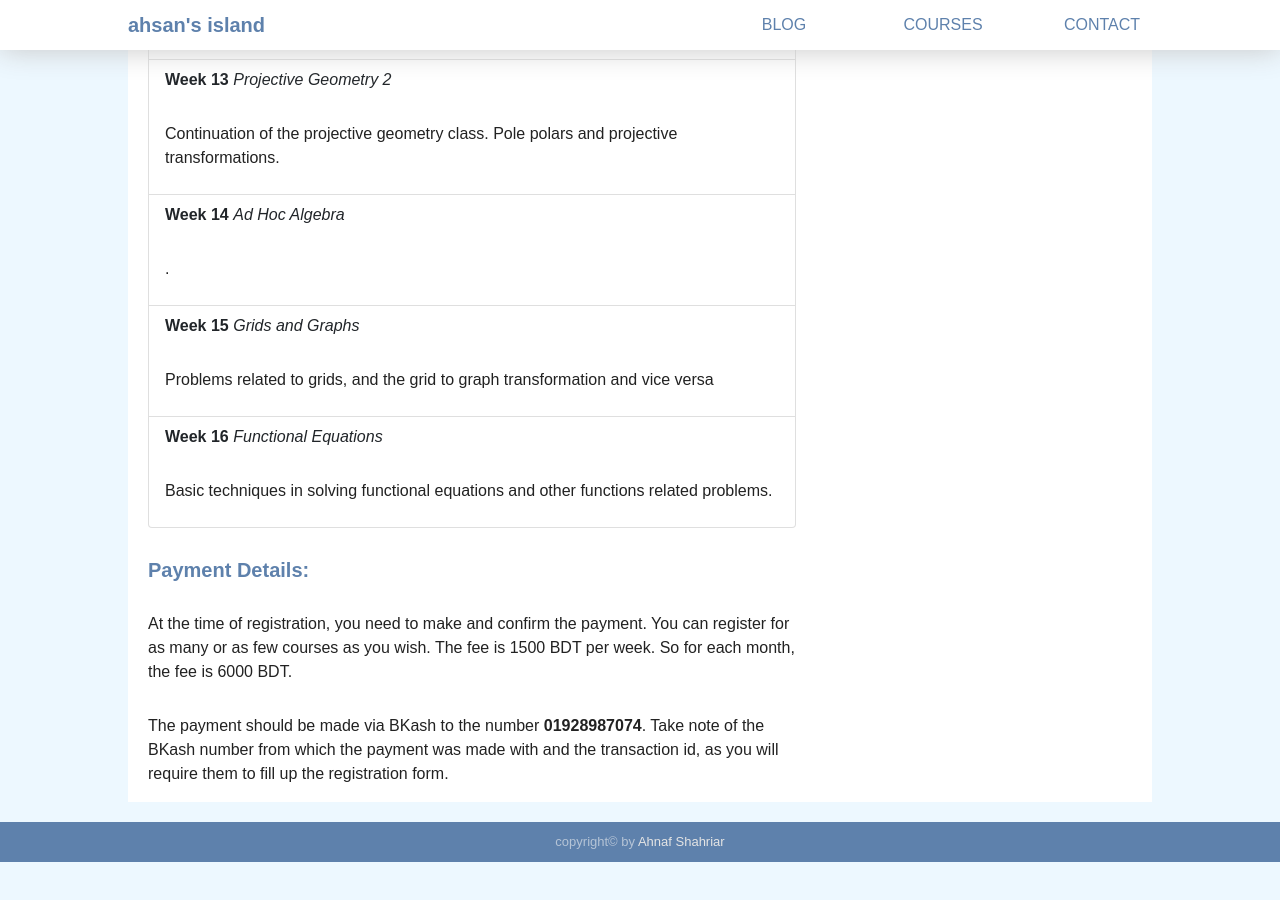
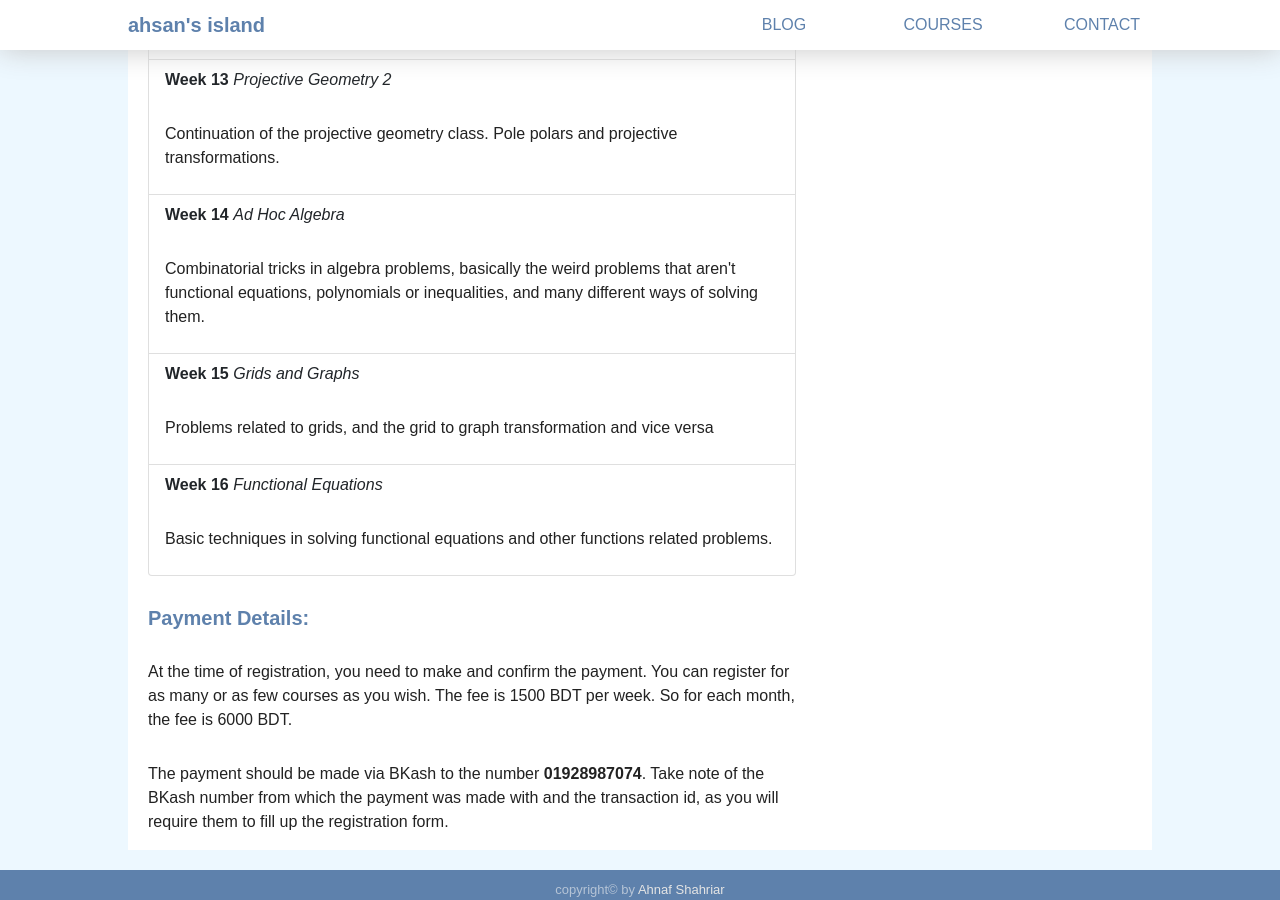
Before and after one commit to AnglyPascal/anglypascal.github.io, a Jekyll site: the page built from courses/atom.md, in a window 1280 px wide and 900 px high, scrolled down 2881 px. Built offline with Jekyll 4.4.1, drawn with Linux system fonts in a browser that asks for light colours; nearby versions of some CDN libraries; before the commit the page ends 3743 px from its top, so only the background shows below that.

Commit message:
update final

```diff
--- a/_data/courses.json
+++ b/_data/courses.json
@@ -24,7 +24,7 @@
       "<b>Week 11</b> <i>Complete Quadrilaterals and Circles</i> <p>Explore the configurations of cyclic quadrilateral and complete quadrilaterals in general. Spiral similarity and pole-polar transformation.</p>",
       "<b>Week 12</b> <i>Combinatorial Games and Geometry</i> <p>Basic introduction to combinatorial games. Copying strategies, impartial games.  Basic concepts in combinatorial geometry.</p>",
       "<b>Week 13</b> <i>Projective Geometry 2</i> <p>Continuation of the projective geometry class. Pole polars and projective transformations.</p>",
-      "<b>Week 14</b> <i>Ad Hoc Algebra</i> <p>.</p>",
+      "<b>Week 14</b> <i>Ad Hoc Algebra</i> <p>Combinatorial tricks in algebra problems, basically the weird problems that aren't functional equations, polynomials or inequalities, and many different ways of solving them.</p>",
       "<b>Week 15</b> <i>Grids and Graphs</i> <p>Problems related to grids, and the grid to graph transformation and vice versa</p>",
       "<b>Week 16</b> <i>Functional Equations</i> <p>Basic techniques in solving functional equations and other functions related problems.</p>"
     ],
```
